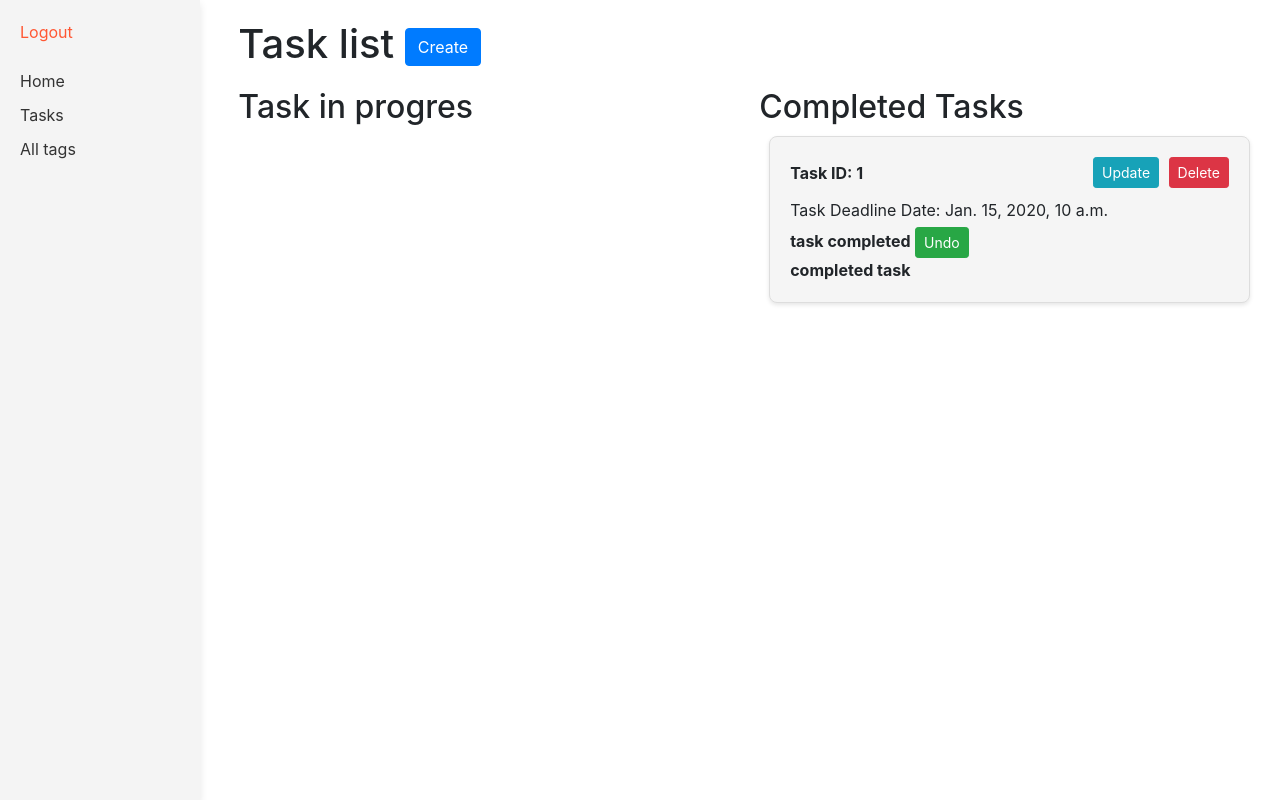
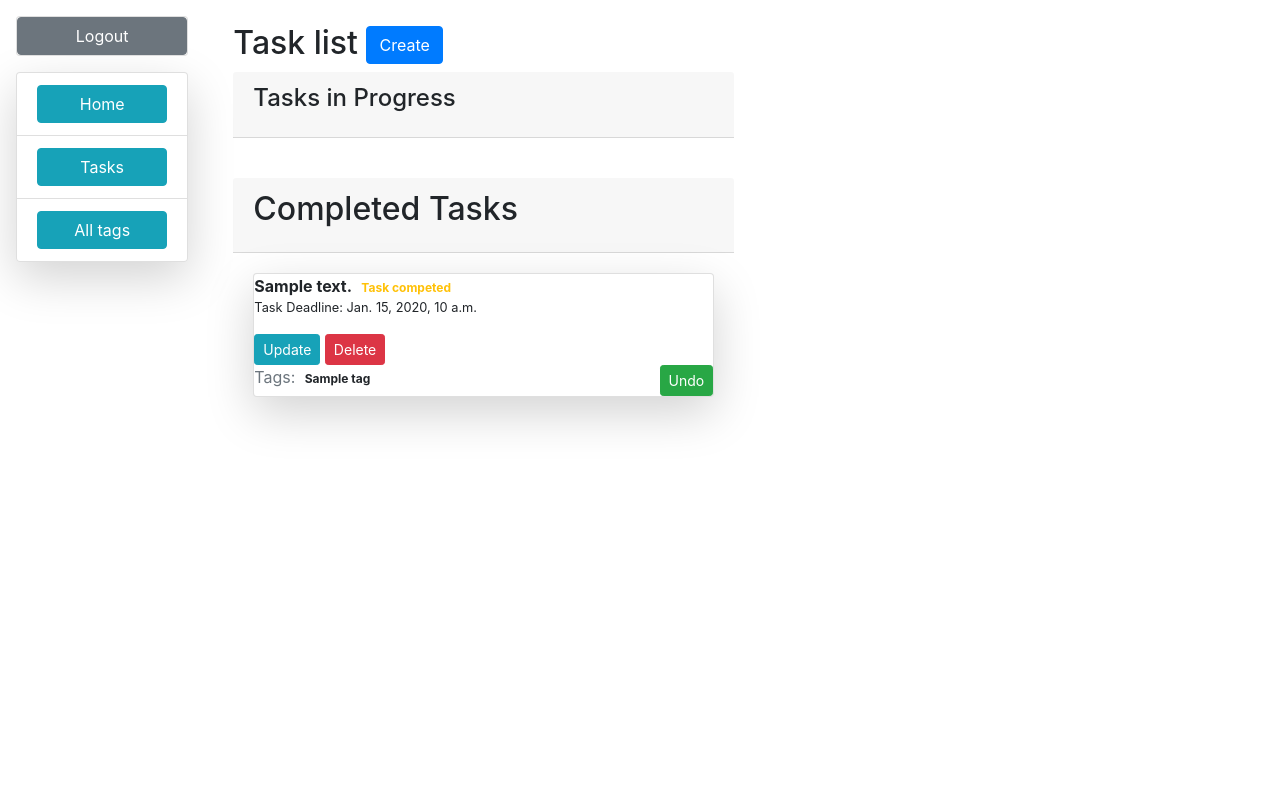
Before and after one commit to Tarasidze/Mate_Todo_List, a Django app: page /tasks/ in a window 1280 px wide. Run offline with Django 4.2, Linux system fonts and the light colour scheme; a user stored in the database is signed in; tables that the repository leaves empty hold one stand-in row (values such as "Sample post").

Commit message:
made code hairstyle. now pages looks better

```diff
--- a/config/settings.py
+++ b/config/settings.py
@@ -20,6 +20,7 @@ INSTALLED_APPS = [
 
     'crispy_forms',
     "crispy_bootstrap4",
+    'bootstrap4',
 
     "todo_list"
 ]
--- a/static/css/side-bar.css
+++ /dev/null
@@ -1,67 +0,0 @@
-.sidebar {
-  background-color: #f4f4f4;
-  padding: 20px;
-  width: 200px;
-  height: 100%;
-  position: fixed;
-  top: 0;
-  left: 0;
-  box-shadow: 0 4px 8px rgba(0, 0, 0, 0.1);
-}
-
-.user-status {
-  margin-bottom: 20px;
-}
-
-.inline {
-  display: inline;
-  margin: 0;
-  padding: 0;
-  font-size: 14px;
-}
-
-.admin {
-  color: #FF5733;
-}
-
-.customer {
-  color: #33B5FF;
-}
-
-.guest {
-  color: #aaa;
-}
-
-.username a {
-  color: #000;
-  text-decoration: none;
-  font-size: 18px;
-  font-weight: bold;
-}
-
-.logout a {
-  color: #FF5733;
-}
-
-.sidebar-nav {
-  list-style: none;
-  padding: 0;
-  margin: 0;
-}
-
-.list-group-item {
-  border: none;
-  background-color: transparent;
-  padding: 5px 0;
-}
-
-.list-group-item a {
-  color: #333;
-  text-decoration: none;
-  font-size: 16px;
-  transition: color 0.2s;
-}
-
-.list-group-item a:hover {
-  color: #FF5733;
-}
--- a/static/css/tasks_list.css
+++ /dev/null
@@ -1,63 +0,0 @@
-.order-list-container {
-  padding: 20px;
-}
-
-.order-list-heading {
-  margin-bottom: 20px;
-}
-
-.order-search-form {
-  margin-bottom: 20px;
-}
-
-.order-plates-container {
-  display: grid;
-  grid-template-columns: repeat(auto-fit, minmax(280px, 1fr));
-  gap: 20px;
-}
-
-.order-plate {
-  background-color: #f5f5f5;
-  border: 1px solid #ddd;
-  border-radius: 8px;
-  padding: 20px;
-  box-shadow: 0 2px 4px rgba(0, 0, 0, 0.1);
-  margin: 10px;
-}
-
-.order-header {
-  display: flex;
-  align-items: center;
-  justify-content: space-between;
-  margin-bottom: 10px;
-}
-
-.order-id {
-  font-weight: bold;
-}
-
-.order-actions .btn {
-  margin-left: 5px;
-}
-
-.order-date,
-.order-customer {
-  margin-bottom: 5px;
-}
-
-.order-pizzas {
-  list-style: none;
-  padding-left: 0;
-}
-
-.second-section-container {
-  padding: 20px;
-  background-color: #f9f9f9;
-  border: 1px solid #ddd;
-  border-radius: 8px;
-  margin-top: 20px;
-}
-
-.second-section-container h2 {
-  margin-bottom: 10px;
-}
--- a/templates/base.html
+++ b/templates/base.html
@@ -22,7 +22,6 @@
             <div class="col-sm-2">
 
                 {% block sidebar %}
-                    <link rel="stylesheet" href="/static/css/side-bar.css">
                     {% include "includes/sidebar.html" %}
                 {% endblock %}
 
--- a/templates/includes/pagination.html
+++ b/templates/includes/pagination.html
@@ -1,10 +1,8 @@
-{% load query_transform %}
-
 {% if is_paginated %}
   <ul class="pagination">
     {% if page_obj.has_previous %}
       <li class="page-item">
-        <a href="?{% query_transform request page=page_obj.prexious_page_number %}" class="page-link">prev</a>
+        <a href="?page={{ page_obj.previous_page_number }}" class="page-link">prev</a>
       </li>
     {% endif %}
     <li class="page-item active">
@@ -12,7 +10,7 @@
     </li>
     {% if page_obj.has_next %}
       <li class="page-item">
-        <a href="?{% query_transform request page=page_obj.next_page_number %}" class="page-link">next</a>
+        <a href="?page={{ page_obj.next_page_number }}" class="page-link">next</a>
       </li>
     {% endif %}
   </ul>
--- a/templates/includes/sidebar.html
+++ b/templates/includes/sidebar.html
@@ -1,25 +1,19 @@
-{% load static %}
+  <div class="ml-3 mt-3 card mb-3 ">
+    <a href="{% url 'logout' %}?next={{request.path}}" class="btn btn-secondary btn-block">Logout</a>
+  </div>
 
-<div class="sidebar">
-<link rel="stylesheet" href="/static/css/side-bar.css">
-  {% if user.is_authenticated %}
-    <div class="user-status">
-      {% if user.is_superuser %}
-      {% else %}
-        <p class="inline customer">Employee</p>
-      {% endif %}
-      <p class="logout"><a href="{% url 'logout'%}?next={{request.path}}">Logout</a></p>
-    </div>
-  {% else %}
-    <p class="inline guest">(guest)</p>
-    <p class="login"><a href="{% url 'login'%}?next={{request.path}}">Login</a></p>
-  {% endif %}
+  <ul class="list-group shadow-lg mt-6 ml-3">
 
-  <ul class="sidebar-nav list-group">
-    <li class="list-group-item"><a href="{% url 'todo_list:index' %}">Home</a></li>
-    {% if user.is_superuser %}
-      <li class="list-group-item"><a href="{% url 'todo_list:tasks-list' %}">Tasks</a></li>
-      <li class="list-group-item"><a href="{% url 'todo_list:tags-list' %}">All tags</a></li>
-    {% endif %}
+    <li class="list-group-item">
+      <a href="{% url 'todo_list:index' %}" class="btn btn-info btn-block">Home</a>
+    </li>
+
+    <li class="list-group-item">
+      <a href="{% url 'todo_list:tasks-list' %}" class="btn btn-info btn-block">Tasks</a>
+    </li>
+
+    <li class="list-group-item">
+      <a href="{% url 'todo_list:tags-list' %}" class="btn btn-info btn-block">All tags</a>
+    </li>
+
   </ul>
-</div>
--- a/templates/todo_list/tasks_list.html
+++ b/templates/todo_list/tasks_list.html
@@ -1,80 +1,94 @@
 {% extends "base.html" %}
-{% load static %}
-
 
 {% block content %}
-<link rel="stylesheet" href="/static/css/tasks_list.css">
 
-<div class="order-list-container">
-  <h1 class="order-list-heading">
+<div class="container">
+  <h2 class="mt-4">
     Task list
-    <a href="{% url 'todo_list:task-create' %}" class="btn btn-primary link-to-page">
-      Create
-    </a>
-  </h1>
+    <a href="{% url 'todo_list:task-create' %}" class="btn btn-primary">Create</a>
+  </h2>
 
   {% if tasks_list %}
-  <div class="order-plates-container">
-    <div class="order-column">
-      <h2 class="order-column-heading">Task in progres</h2>
+    <div class="row">
+      <div class="col-md-6 ">
+          <div class="card-header">
+            <h4 class="card-title">Tasks in Progress</h4>
+          </div>
+          <div class="card-body">
             {% for task in tasks_list %}
               {% if not task.is_done %}
-          <div class="literal-block-wrapper">
+                <div class="card mb-3 shadow-lg">
+
                   <div class="order-header">
-              <strong><span class="order-id">Task id {{ task.id }}</span></strong>
+                    <strong><a>{{ task.content }}</a></strong>
+                    <span class="badge text-primary">Tasks in Progress</span>
+                  </div>
+
+                    <p class="small">Task Creation Date: {{ task.created_datetime }}</p>
+{#                  <p class="order-date">Task Deadline Date: {{ task.deadline_datetime }}</p>#}
+
+                  <div>
                     <div class="order-actions">
                       <a href="{% url 'todo_list:task-update' task.id %}" class="btn btn-sm btn-info">Update</a>
                       <a href="{% url 'todo_list:task-delete' task.id %}" class="btn btn-sm btn-danger">Delete</a>
                   </div>
 
+                    <sapn class="text-secondary">Tags:</sapn>
+                      {% for tag in task.tags.all %}
+                        <span class="badge">{{ tag.name }}</span>
+                      {% endfor %}
+                    <span class="float-right">
+                    <a href="{% url 'todo_list:update_task_status' task.id %}" class="btn btn-sm btn-success">Complete</a>
+                    </span>
                   </div>
-            <p class="order-date">Task Creation Date: {{ task.created_datetime }}</p>
-            <p class="order-date">Task Deadline Date: {{ task.deadline_datetime }}</p>
+                </div>
+              {% endif %}
+            {% endfor %}
+          </div>
+      </div>
+    </div>
+
+    <div class="row">
+      <div class="col-md-6">
+          <div class="card-header">
+            <h2 class="card-title">Completed Tasks</h2>
+          </div>
+          <div class="card-body">
+            {% for task in tasks_list %}
+              {% if task.is_done %}
+                <div class="card mb-3 shadow-lg">
+
+                  <div class="order-header">
+                    <strong><a>{{ task.content }}</a></strong>
+                    <span class="badge text-warning">Task competed</span>
+                  </div>
+
+                    <p class="small">Task Deadline: {{ task.created_datetime }}</p>
+
+                  <div class="order-actions">
+                      <a href="{% url 'todo_list:task-update' task.id %}" class="btn btn-sm btn-info">Update</a>
+                      <a href="{% url 'todo_list:task-delete' task.id %}" class="btn btn-sm btn-danger">Delete</a>
+                  </div>
 
                   <div>
-                {% if not task.is_done %}
-                <strong>task in progress</strong>
-                <a href="{% url 'todo_list:update_task_status' task.id %}" class="btn btn-sm btn">Complete</a>
-                {% else %}
-                <strong>completed task</strong>
-                {% endif %}
+                    <sapn class="text-secondary">Tags:</sapn>
+                      {% for tag in task.tags.all %}
+                        <span class="badge">{{ tag.name }}</span>
+                      {% endfor %}
+                    <span class="float-right">
+                    <a href="{% url 'todo_list:update_task_status' task.id %}" class="btn btn-sm btn-success">Undo</a>
+                    </span>
                   </div>
 
                 </div>
               {% endif %}
             {% endfor %}
           </div>
-    <div class="order-column">
-      <h2 class="order-column-heading">Completed Tasks</h2>
-      {% for task in tasks_list %}
-        {% if task.is_done %}
-          <div class="order-plate">
-            <div class="order-header">
-              <stro><span class="order-id">Task ID: {{ task.id }}</span></stro>
-              <div class="order-actions">
-                <a href="{% url 'todo_list:task-update' task.id %}" class="btn btn-sm btn-info">Update</a>
-                <a href="{% url 'todo_list:task-delete' task.id %}" class="btn btn-sm btn-danger">Delete</a>
       </div>
-            </div>
-            <p class="order-date">Task Deadline Date: {{ task.deadline_datetime }}</p>
-                <div>
-                  {% if task.is_done %}
-                    <strong>task completed</strong>
-                    <a href="{% url 'todo_list:update_task_status' task.id %}" class="btn btn-sm btn-success">Undo</a>
-                    {% else %}
-                    <strong>completed task</strong>
-                  {% endif %}
-                </div>
-            <div>
-              <strong>completed task</strong>
-            </div>
-          </div>
-        {% endif %}
-      {% endfor %}
     </div>
     </div>
   {% else %}
-  <p class="no-orders-message">There are tasks :(</p>
+    <p class="no-orders-message">There are no tasks :(</p>
   {% endif %}
 </div>
 
```
Also changed, not shown: static/css/index.css (deleted, +0 -65 lines), static/css/login.css (deleted, +0 -66 lines), templates/todo_list/index.html (+22 -16 lines). Lines whose indentation alone changed are shown as unchanged.
